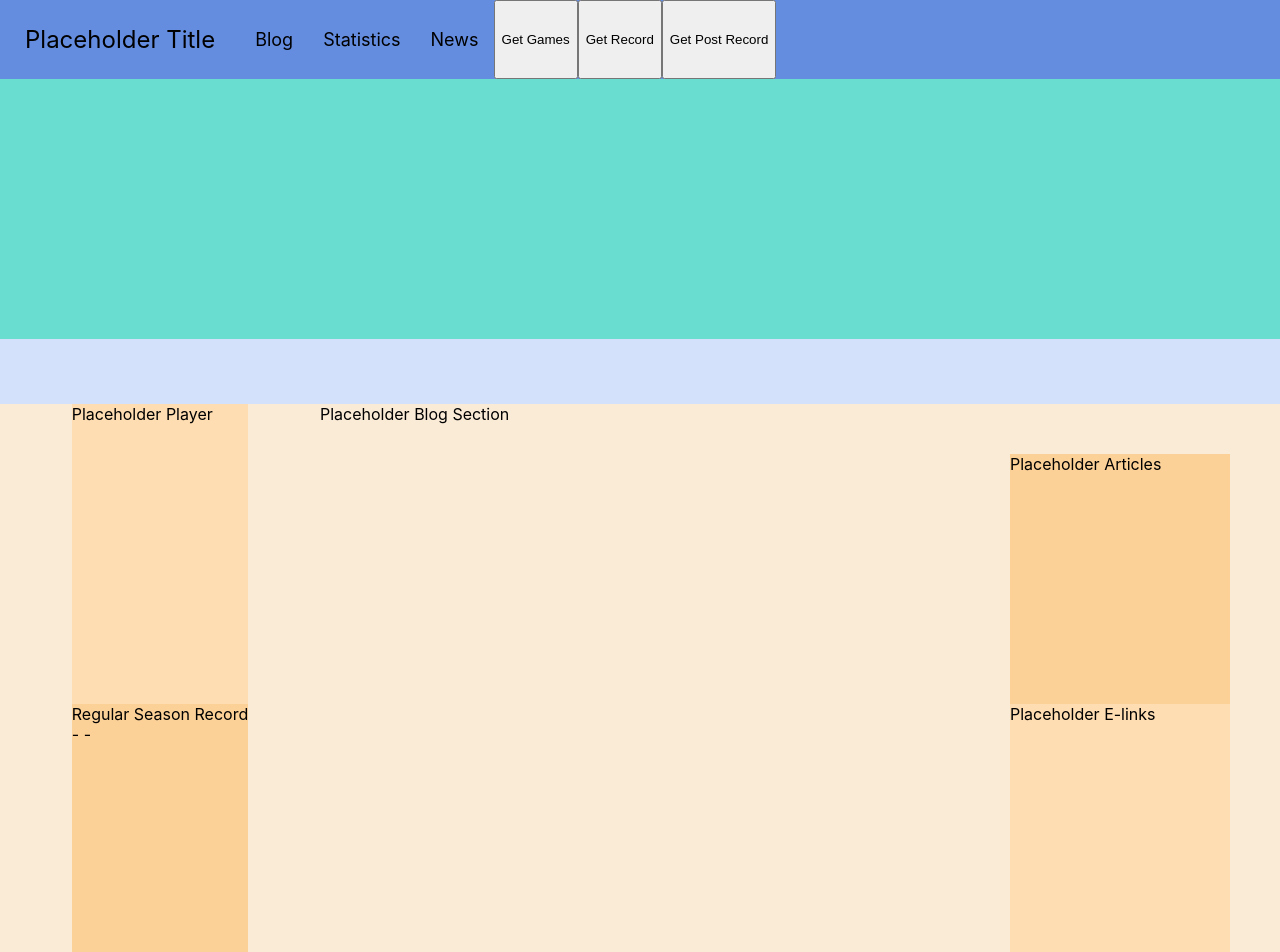
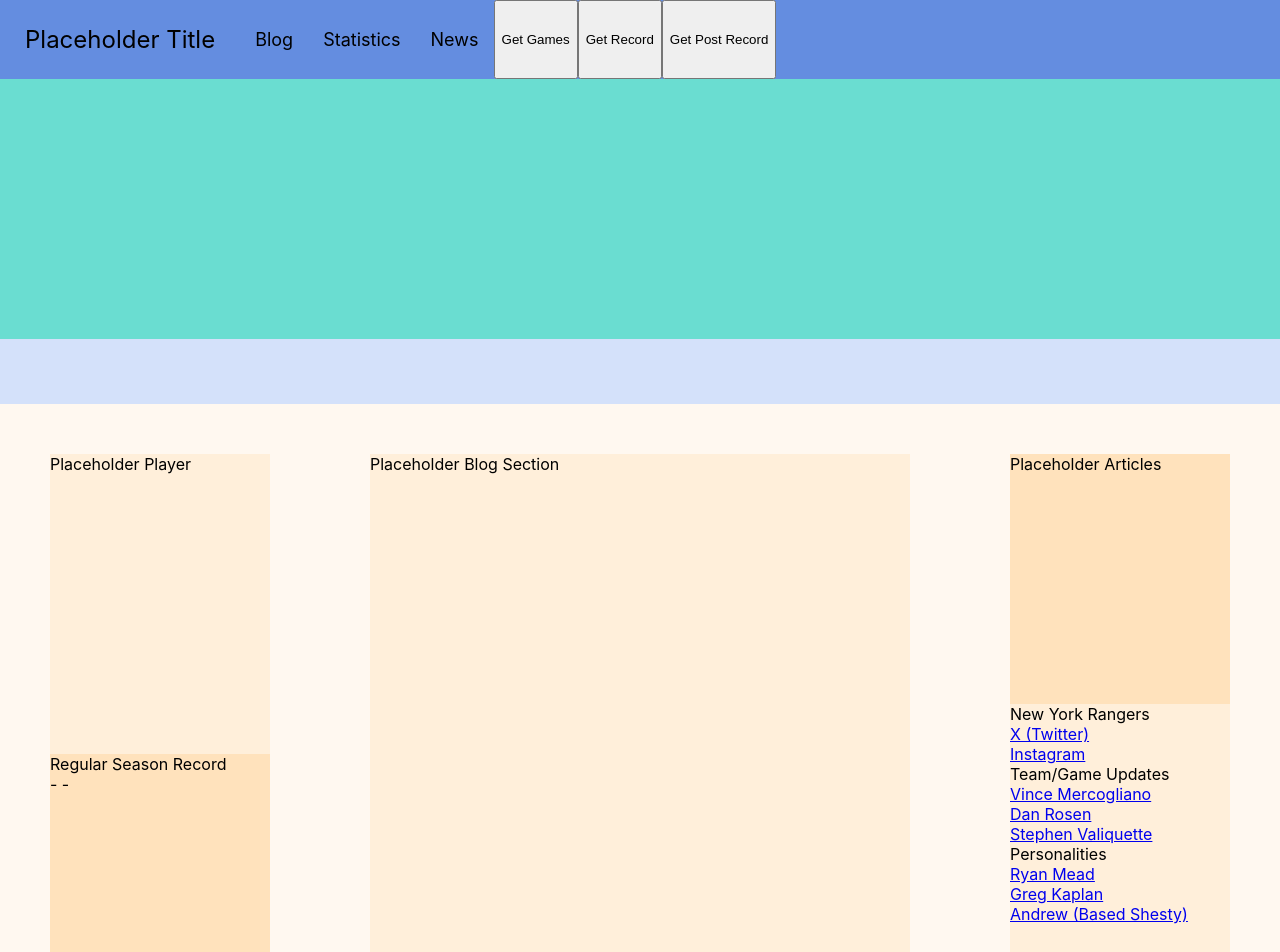
Before and after one commit to karelrojas/NYR-Blog, a React (Create React App) app in the folder blog-site/: page / in a window 1280 px wide. Shown: the top 952 px of the page. Built offline with nearby package versions, Linux system fonts and the light colour scheme.

Commit message:
added external links, added scroll bar

```diff
--- a/blog-site/src/App.css
+++ b/blog-site/src/App.css
@@ -50,10 +50,14 @@
 
 .Game-Container {
   display: flex;
+  overflow: auto;
+  white-space: nowrap;
+  scrollbar-color: #eaf1fe #c8d9fa;
+  scrollbar-width: thin;
 }
 
 .Game-Info {
-  border-right: solid rgb(204, 203, 203) 2px;
+  border-right: solid #cccbcb 2px;
 }
 
 .Single-Game {
@@ -83,26 +87,26 @@
   display: grid;
   grid-template-columns: 1fr 2fr 1fr;
   min-height: 1000px;
-  background-color: antiquewhite;
+  background-color: #fff8f0;
 }
 
 .Statistics {
-  margin-left: auto;
-  margin-right: auto;
+  margin: 50px;
 }
 
 .Player-highlight {
   min-height: 300px;
-  background-color: #feddb2;
+  background-color: #ffefda;
 }
 
 .Quick-stats {
   min-height: 250px;
-  background-color: #fcd198;
+  background-color: #ffe2bc;
 }
 
 .Blog-preview {
-
+  margin: 50px;
+  background-color: #ffefda;
 }
 
 .External {
@@ -111,14 +115,29 @@
 
 .Articles {
   min-height: 250px;
-  background-color: #fcd198;
+  background-color: #ffe2bc;
 }
 
 .E-links {
   min-height: 300px;
-  background-color: #feddb2;
+  background-color: #ffefda;
+
 }
 
+.NYR-links {
+  display: flex;
+  flex-direction: column;
+}
+
+.Updates-links {
+  display: flex;
+  flex-direction: column;
+}
+
+.Personalities-links {
+  display: flex;
+  flex-direction: column;
+}
 
 .App-header {
   background-color: #282c34;
--- a/blog-site/src/App.js
+++ b/blog-site/src/App.js
@@ -91,7 +91,26 @@ function App() {
             Placeholder Articles
           </div>
           <div className="E-links">
-            Placeholder E-links
+            <div className="NYR-links">
+              New York Rangers
+              <a href="https://x.com/NYRangers" target="_blank" rel="noopener noreferrer">X (Twitter)</a>
+              <a href="https://www.instagram.com/nyrangers/?hl=en" target="_blank" rel="noopener noreferrer">Instagram</a>
+            </div>
+            <div className="Updates-links">
+              Team/Game Updates
+              <a href="https://x.com/vzmercogliano" target="_blank" rel="noopener noreferrer">Vince Mercogliano</a>
+              <a href="https://x.com/drosennhl" target="_blank" rel="noopener noreferrer">Dan Rosen</a>
+              <a href="https://x.com/VallysView" target="_blank" rel="noopener noreferrer">Stephen Valiquette</a>
+
+            </div>
+            <div className="Personalities-links">
+              <div />
+              Personalities
+              <a href="https://x.com/OhRyanMead" target="_blank" rel="noopener noreferrer">Ryan Mead</a>
+              <a href="https://x.com/BlueshirtsBreak" target="_blank" rel="noopener noreferrer">Greg Kaplan</a>
+              <a href="https://x.com/based_shesty" target="_blank" rel="noopener noreferrer">Andrew (Based Shesty)</a>
+              <a href="" target="_blank" rel="noopener noreferrer"></a>
+            </div>
           </div>
         </div>
       </div>
```
